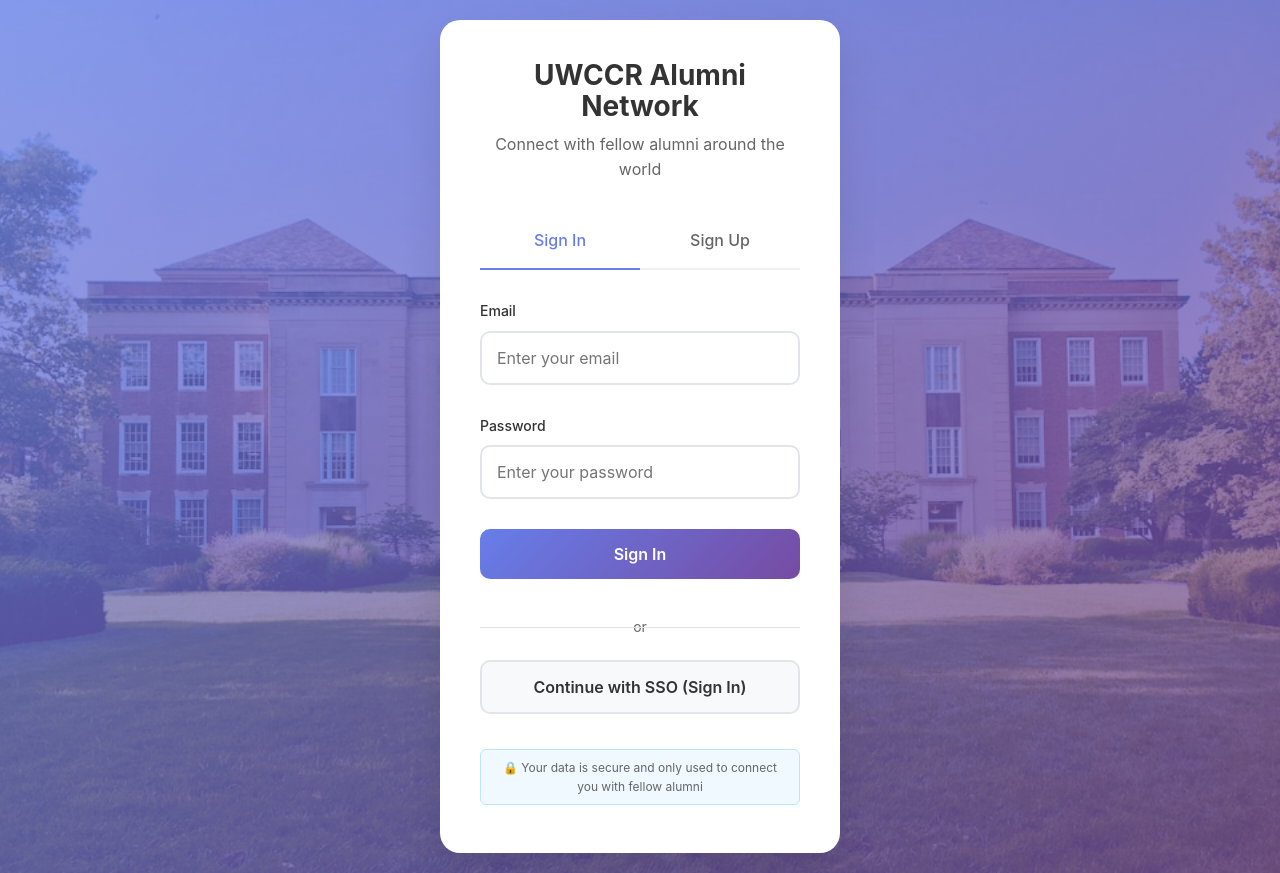
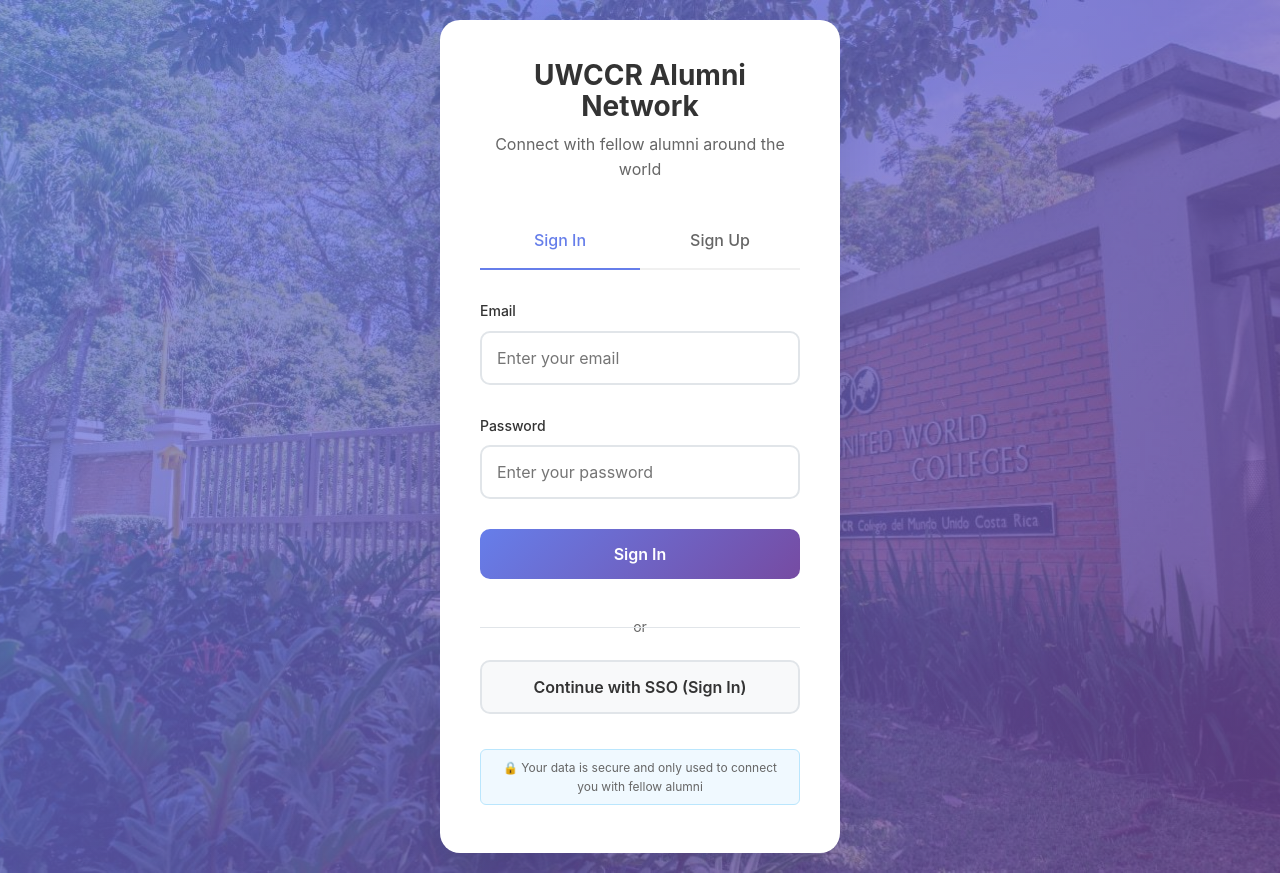
Before and after one commit to asalot99/uwccr_alumni, a React (Vite) app: page /login in a window 1280 px wide. Built offline with nearby package versions, Linux system fonts and the light colour scheme.

Commit message:
Use original UWCCR entrance image with brick wall and signage

```diff
--- a/src/components/Login.css
+++ b/src/components/Login.css
@@ -7,7 +7,7 @@
   justify-content: center;
   background:
     linear-gradient(135deg, rgba(102, 126, 234, 0.75) 0%, rgba(118, 75, 162, 0.75) 100%),
-    url('/uwccr-campus.jpg') center/cover no-repeat;
+    url('/uwccr-entrance-original.jpg') center/cover no-repeat;
   padding: 20px;
   box-sizing: border-box;
   position: relative;
```
Also changed, not shown: public/uwccr-entrance-original.jpg (added).
